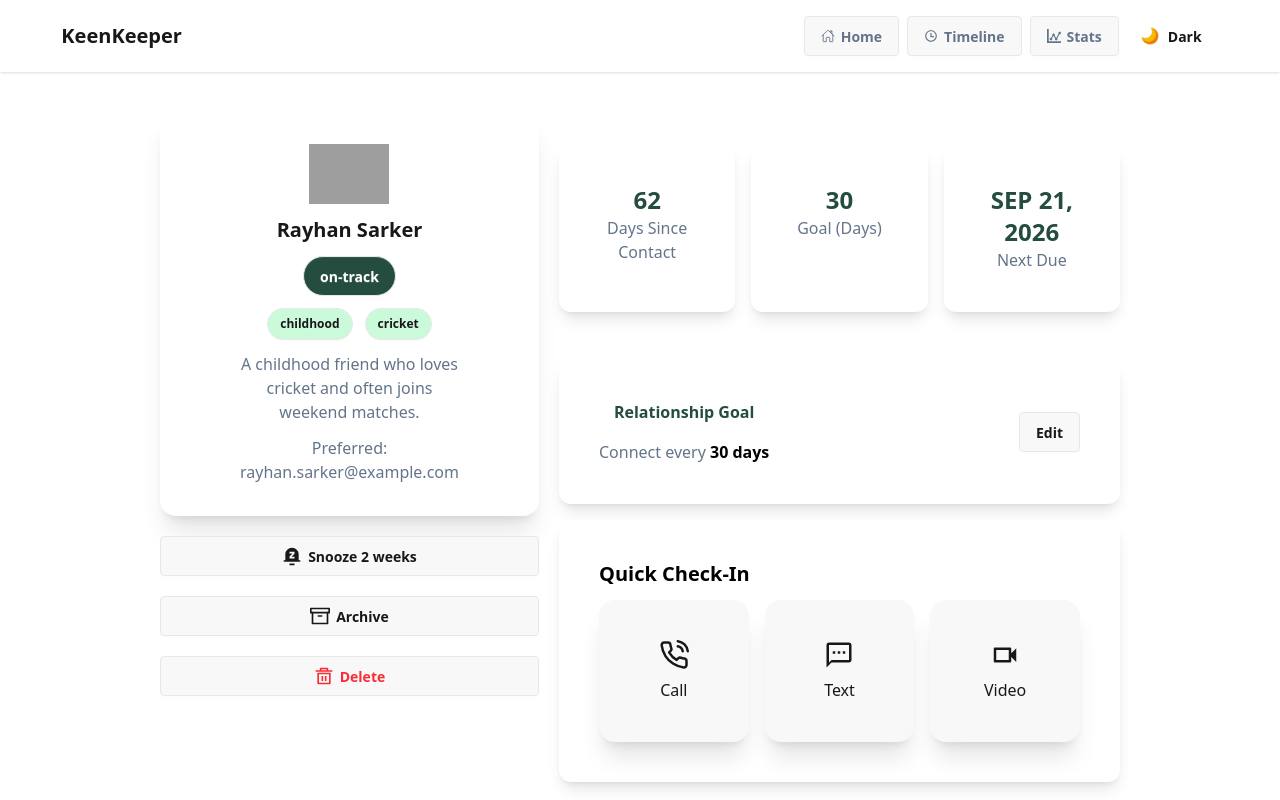
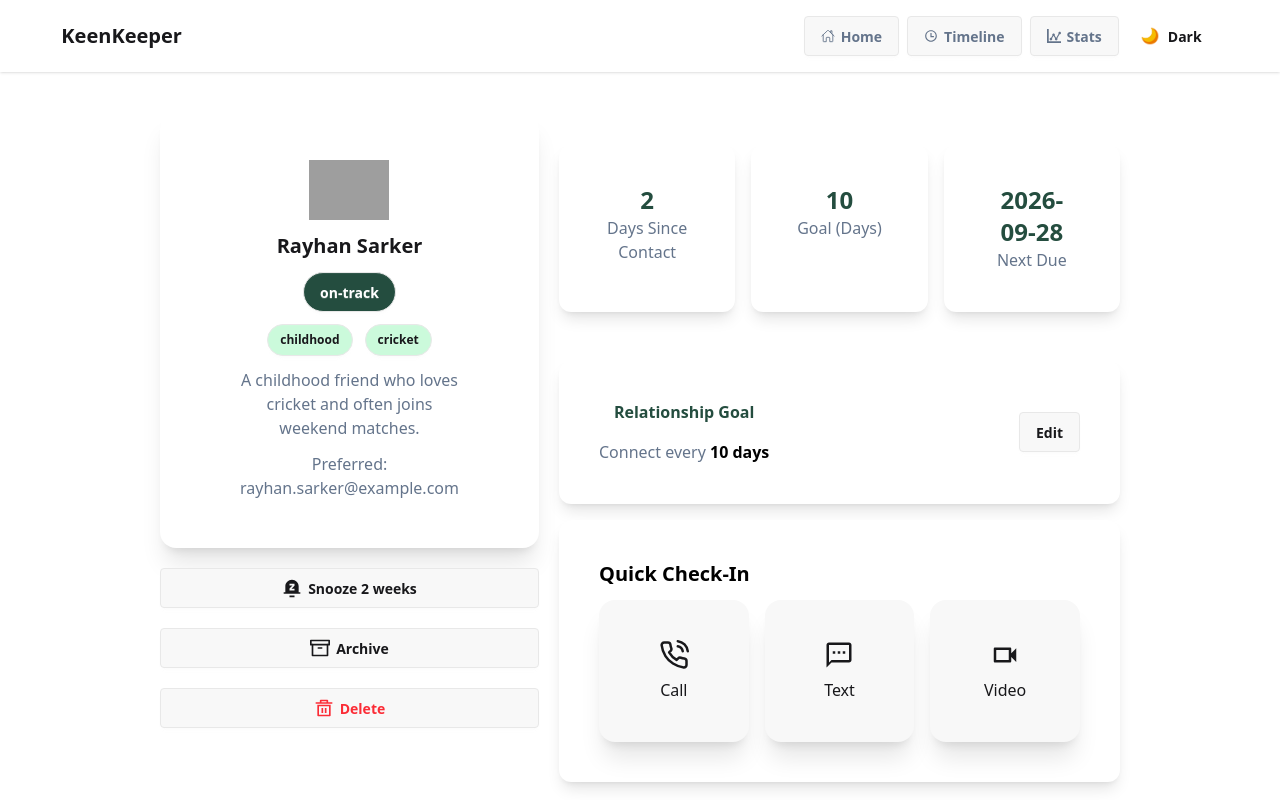
Before and after one commit to ashaasarkaar/B13-A7-keen-keeper, a Next.js app: page /pages/friendDetail/1 in a window 1280 px wide. Shown: the top 800 px of the page. Built offline with nearby package versions, Linux system fonts and the light colour scheme; grey boxes are pictures that could not be loaded.

Commit message:
set active default homepage by using redirect

```diff
--- a/src/app/page.js
+++ b/src/app/page.js
@@ -1,12 +1,7 @@
-import Image from "next/image";
-import HomePage from "./pages/homepage/page";
-import NavBar from "@/components/navbar/page";
+import { redirect } from "next/navigation";
 
 
 export default function Home() {
-  return (
-    <div>
+ redirect('/pages/homepage')
 
-    </div>
-  );
 }
--- a/src/app/pages/friendDetail/[friendId]/page.jsx
+++ b/src/app/pages/friendDetail/[friendId]/page.jsx
@@ -13,13 +13,13 @@ const FriendDetailPage = async({params}) => {
     (friend) => friend.id == friendId
   );
   console.log(friendDetailInfo)
-  const {name,status,tags,picture,bio,email} = friendDetailInfo;
+  const {name,status,tags,picture,bio,email,days_since_contact,goal,next_due_date} = friendDetailInfo;
 
     return (
         <div className='grid grid-cols-[1fr_2fr] gap-5 w-9/12 mx-auto mt-10'>
             {/* left side START */}
             <div className='space-y-5'>
-                 <div  className='text-center shadow-xl bg-white rounded-2xl py-8 space-y-3 px-20'>
+                 <div  className='text-center shadow-xl bg-base-100 text-base-content rounded-2xl py-12 space-y-3 px-20'>
                         <Image
                         src={picture}
                         alt={name}
@@ -39,7 +39,7 @@ const FriendDetailPage = async({params}) => {
 
                          <div className='space-x-3'>
                             {
-                                tags.map((tag, index) => <button className='btn btn-sm rounded-full bg-[#CBFADB]' key={index}>{tag}</button>)
+                                tags.map((tag, index) => <button className='btn btn-sm rounded-full bg-[#CBFADB] dark:text-black' key={index}>{tag}</button>)
                             }
                         </div>
                         <p className='text-[#64748B] font-medium'>{bio}</p>
@@ -60,17 +60,17 @@ const FriendDetailPage = async({params}) => {
                 <div className='grid grid-cols-3 gap-4 py-8'>
 
                     <div className='bg-base-100 text-base-content shadow-lg p-10 text-center rounded-xl'>
-                        <span className='font-bold text-2xl text-[#244D3F]'>62</span>
+                        <span className='font-bold text-2xl text-[#244D3F]'>{days_since_contact}</span>
                         <p className='text-[#64748B]'>Days Since Contact</p>
                     </div>
 
                     <div className='bg-base-100 text-base-content shadow-lg p-10 text-center rounded-xl'>
-                        <span className='font-bold text-2xl text-[#244D3F]'>30</span>
+                        <span className='font-bold text-2xl text-[#244D3F]'>{goal}</span>
                         <p className='text-[#64748B]'>Goal (Days)</p>
                     </div>
 
                     <div className='bg-base-100 text-base-content shadow-lg p-10 text-center rounded-xl'>
-                        <span className='font-bold text-2xl text-[#244D3F]'>SEP 21, 2026</span>
+                        <span className='font-bold text-2xl text-[#244D3F]'>{next_due_date}</span>
                         <p className='text-[#64748B]'>Next Due</p>
                     </div>
 
@@ -81,7 +81,7 @@ const FriendDetailPage = async({params}) => {
                 <div className='bg-base-100 text-base-content shadow-lg p-10 text-center rounded-xl flex justify-between items-center'>
                     <div className='space-y-4'>
                         <h2 className='text-[#244D3F] font-bold'>Relationship Goal</h2>
-                        <h3 className='text-[#64748B]'>Connect every <span className='text-black font-bold'>30 days</span></h3>
+                        <h3 className='text-[#64748B]'>Connect every <span className='text-black font-bold'>{goal} days</span></h3>
                     </div>
                     <button className='btn'>Edit</button>
                 </div>
--- a/src/components/friends/friend/page.jsx
+++ b/src/components/friends/friend/page.jsx
@@ -13,7 +13,7 @@ const Friend = ({friend}) => {
      <Link href={`/pages/friendDetail/${friend.id}`}>
 
         {/* Card Body START */}
-        <div  className='text-center shadow-2xl bg-white rounded-2xl py-10 space-y-3'>
+        <div  className='text-center shadow-2xl bg-base-100 rounded-2xl py-10 space-y-3'>
         <Image
         src={picture}
         alt={name}
@@ -26,7 +26,7 @@ const Friend = ({friend}) => {
         <p className='text-[#64748B]'>{days_since_contact}d ago</p>
         <div className='space-x-3'>
             {
-                tags.map((tag, index) => <button className='btn btn-sm rounded-full bg-[#CBFADB]' key={index}>{tag}</button>)
+                tags.map((tag, index) => <button className='btn btn-sm rounded-full bg-[#CBFADB] dark:text-black' key={index}>{tag}</button>)
             }
         </div>
 
--- a/src/components/navbar/page.jsx
+++ b/src/components/navbar/page.jsx
@@ -26,7 +26,7 @@ const NavBar = () => {
              <Link
               href="/pages/homepage"
               className={
-                pathname === "/pages/homepage"
+                pathname === '/'|| pathname === "/pages/homepage"
                   ? "btn bg-[#244D3F] text-white"
                   : "btn text-[#64748B]"
               }
```
